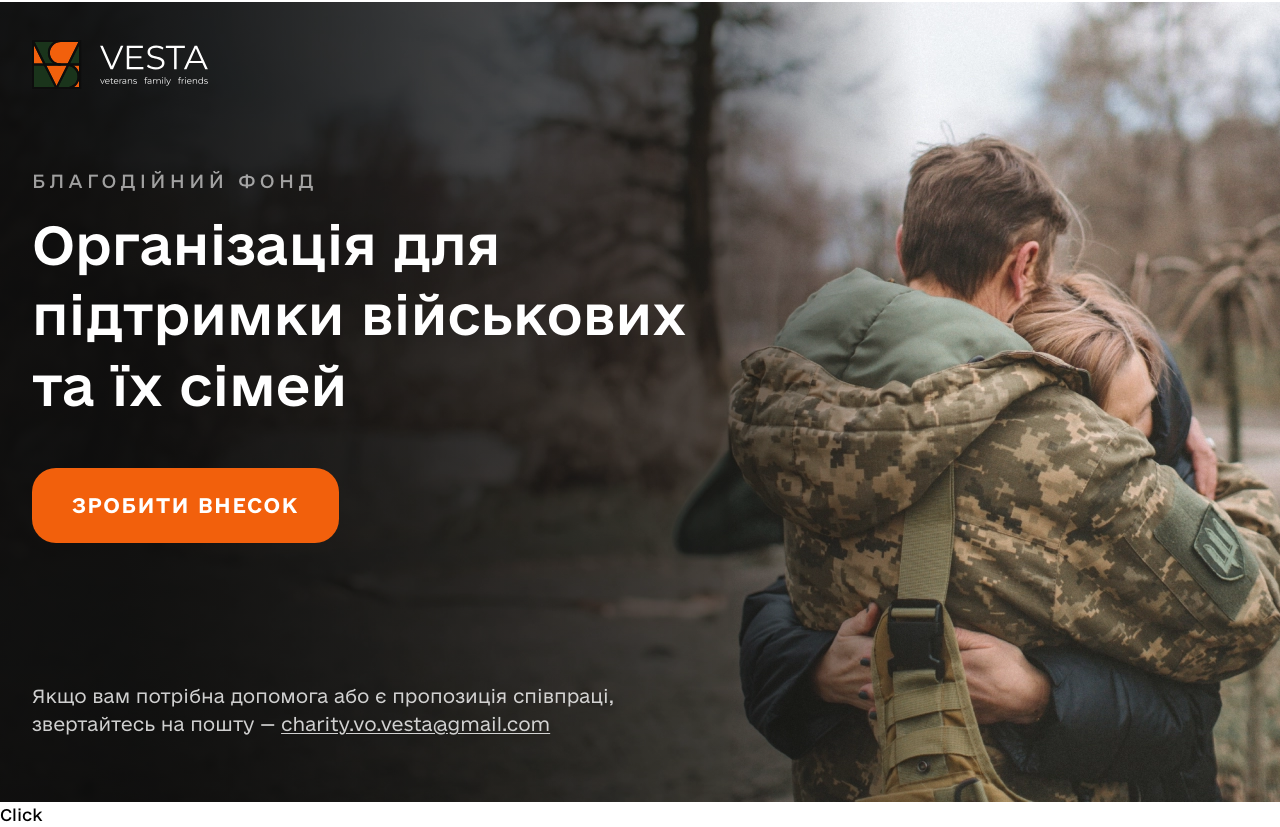
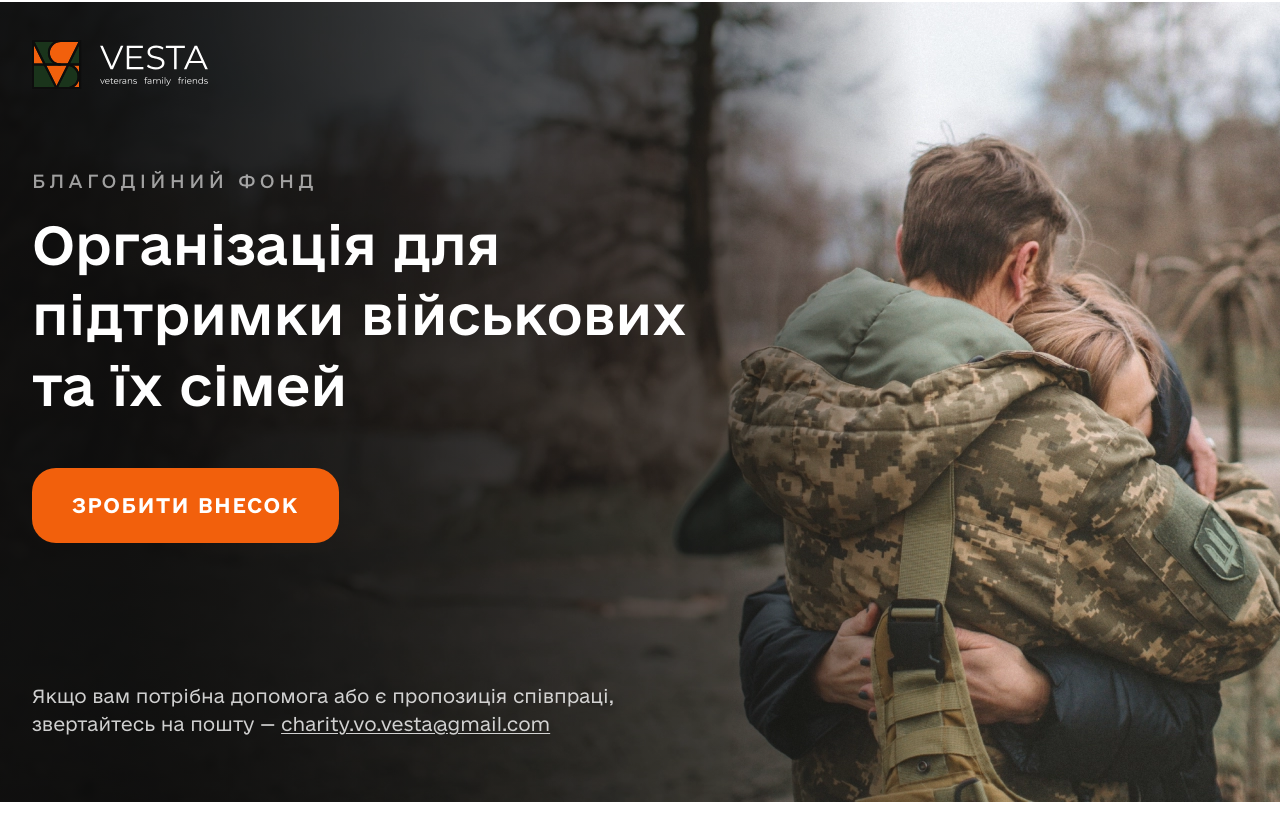
Before and after one commit to SoftRyzen-internship/vesta, a Next.js app: page / in a window 1280 px wide. After the commit the page ends 803 px from the top, so only its background shows below. Built offline with nearby package versions, Linux system fonts and the light colour scheme.

Commit message:
upd hero btn

```diff
--- a/src/app/page.tsx
+++ b/src/app/page.tsx
@@ -1,12 +1,9 @@
-import { TestClientComponent } from "@/components/base/TestClientComponent/TestClientComponent"; // ! -- remove later
 import { Hero } from "@/sections/Hero";
 
 export default async function Home() {
   return (
     <>
       <Hero />
-
-      <TestClientComponent />
     </>
   );
 }
--- a/src/components/base/TestClientComponent/TestClientComponent.tsx
+++ b/src/components/ui/HeroButton/HeroButton.tsx
@@ -3,20 +3,26 @@
 import { useState } from "react";
 
 import { Modal } from "@/components/ui/Modal";
+import { Button } from "@/components/ui/Button";
 import { PaymentDetailList } from "@/components/base/PaymentDetailList";
 
-import data from "@/data/common.json";
+import hero from "@/data/hero-section.json";
+import common from "@/data/common.json";
 
-export const TestClientComponent: React.FC = () => {
+export const HeroButton: React.FC = () => {
   const [isOpen, setIsOpen] = useState(false);
 
-  const { heading } = data.paymentView;
+  const { button: label } = hero;
+  const { heading } = common.paymentView;
 
   return (
     <>
-      <button onClick={() => setIsOpen(true)} type="button">
-        Click
-      </button>
+      <Button
+        type="button"
+        label={label}
+        onClick={() => setIsOpen(true)}
+        className="mb-16 md:mb-24 xl:mb-[139.5px]"
+      />
 
       <Modal
         isOpen={isOpen}
--- a/src/sections/Hero/Hero.tsx
+++ b/src/sections/Hero/Hero.tsx
@@ -1,33 +1,29 @@
 "use client";
 
-import { Button } from "@/components/ui/Button";
+import { Logo } from "@/components/ui/Logo";
 import { HeroTitle } from "@/components/ui/HeroTitle";
-import { Logo } from "@/components/ui/Logo";
+import { HeroButton } from "@/components/ui/HeroButton/HeroButton";
 
 import hero from "@/data/hero-section.json";
 
 import css from "./Hero.module.css";
 
 export const Hero: React.FC = () => {
-  const { title, subtitle, button, info, mail } = hero;
+  const { title, subtitle, info, mail } = hero;
   return (
     <section
       className={`${css.heroBg} pt-[25px] pb-8 md:pt-10 md:pb-[67px] m-auto xl:pb-[65px] xl:bg-[length:1440px_800px] bg-white`}
     >
       <div className="container">
         <Logo className="mb-[112px] md:mb-[368px] xl:mb-[73px]" />
+
         <p className="text-color-text-primary text-[14px] font-normal leading-[1.35] tracking-[3.36px] uppercase opacity-60 mb-[13px] md:text-[18px] md:tracking-[4.32px] md:mb-2 xl:mb-4">
           {subtitle}
         </p>
+
         <HeroTitle title={title} className="mb-8 md:mb-12" />
-        <Button
-          label={button}
-          type="button"
-          className="mb-16 md:mb-24 xl:mb-[139.5px]"
-          onClick={() => {
-            console.log("click");
-          }}
-        />
+
+        <HeroButton />
 
         <p className="text-color-text-primary text-sm font-light opacity-80 w-80 md:text-base md:w-[592px] xl:text-lg">
           {info}
```
Also changed, not shown: src/components/ui/HeroButton/index.ts (added).
